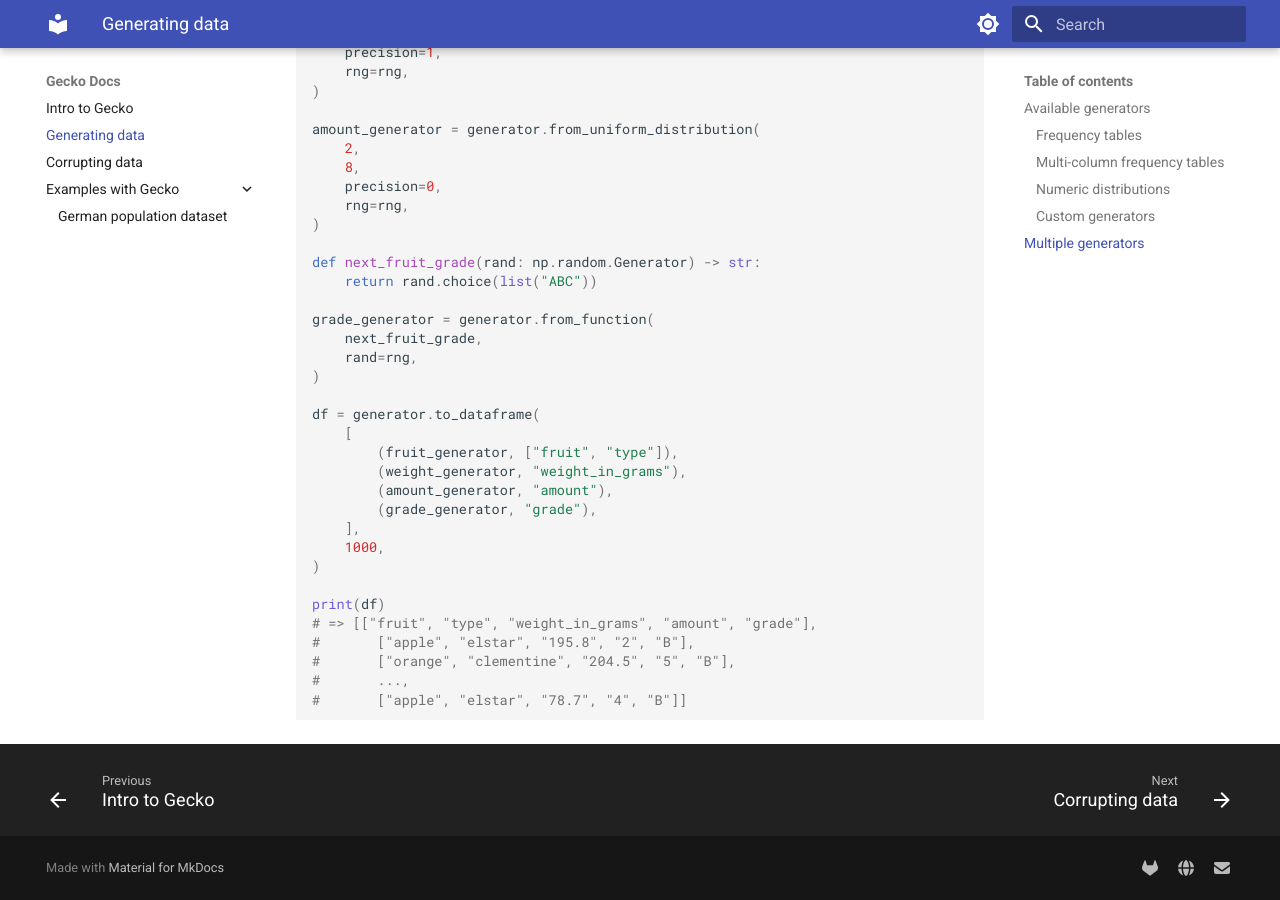
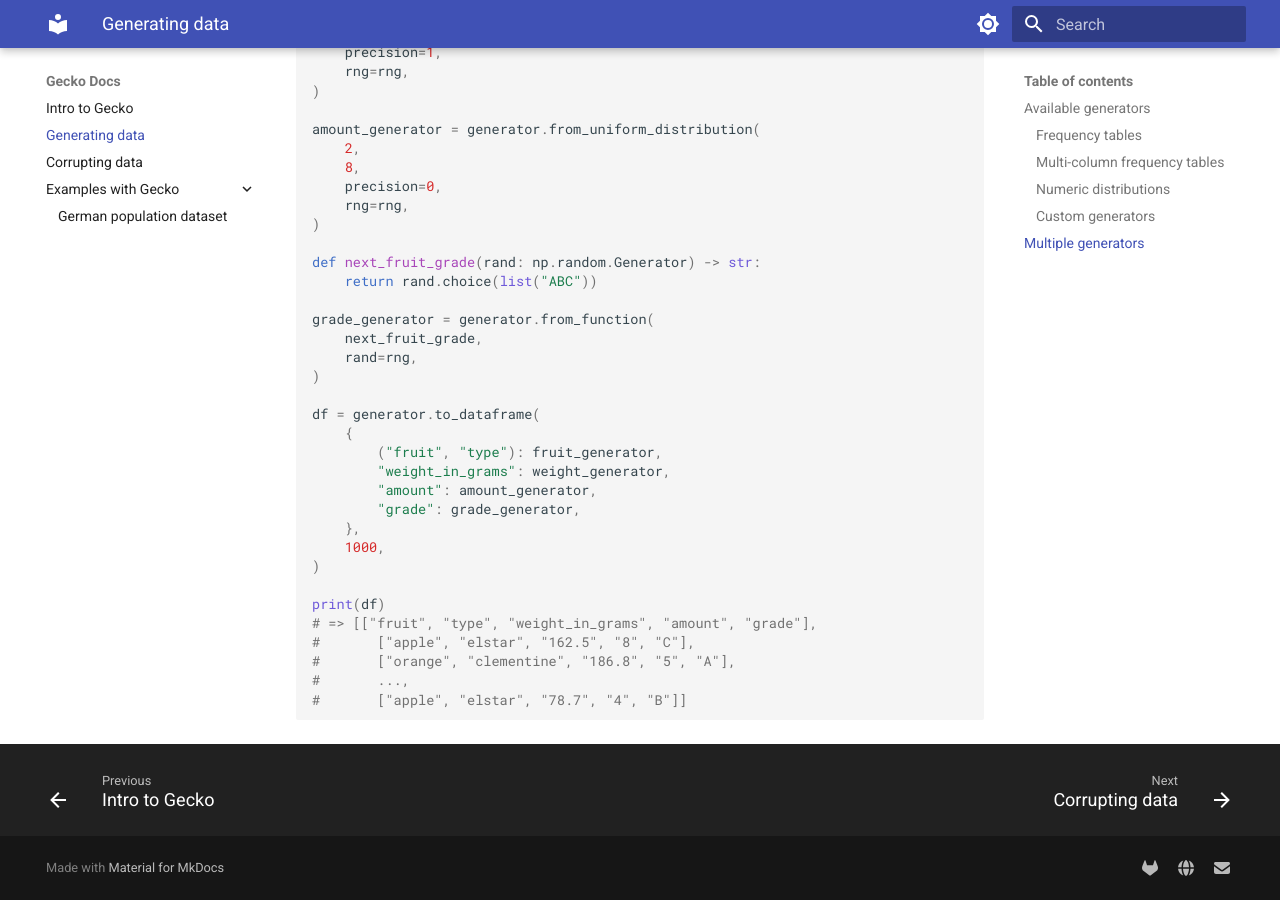
Before and after one commit to mjugl/gecko-docs-test, an MkDocs documentation site: the page built from docs/data-generation.md, in a window 1280 px wide and 900 px high, scrolled down 4767 px. Built offline with MkDocs 1.6.1 and Material for MkDocs 9.7.7, drawn with Linux system fonts in a browser that asks for light colours.

Commit message:
Update data generation to new `to_dataframe` call

````diff
--- a/docs/data-generation.md
+++ b/docs/data-generation.md
@@ -266,19 +266,19 @@ grade_generator = generator.from_function(
 )
 
 df = generator.to_dataframe(
-    [
-        (fruit_generator, ["fruit", "type"]),
-        (weight_generator, "weight_in_grams"),
-        (amount_generator, "amount"),
-        (grade_generator, "grade"),
-    ],
+    {
+        ("fruit", "type"): fruit_generator,
+        "weight_in_grams": weight_generator,
+        "amount": amount_generator,
+        "grade": grade_generator,
+    },
     1000,
 )
 
 print(df)
 # => [["fruit", "type", "weight_in_grams", "amount", "grade"],
-#       ["apple", "elstar", "195.8", "2", "B"],
-#       ["orange", "clementine", "204.5", "5", "B"],
+#       ["apple", "elstar", "162.5", "8", "C"],
+#       ["orange", "clementine", "186.8", "5", "A"],
 #       ...,
 #       ["apple", "elstar", "78.7", "4", "B"]]
 ```
````
